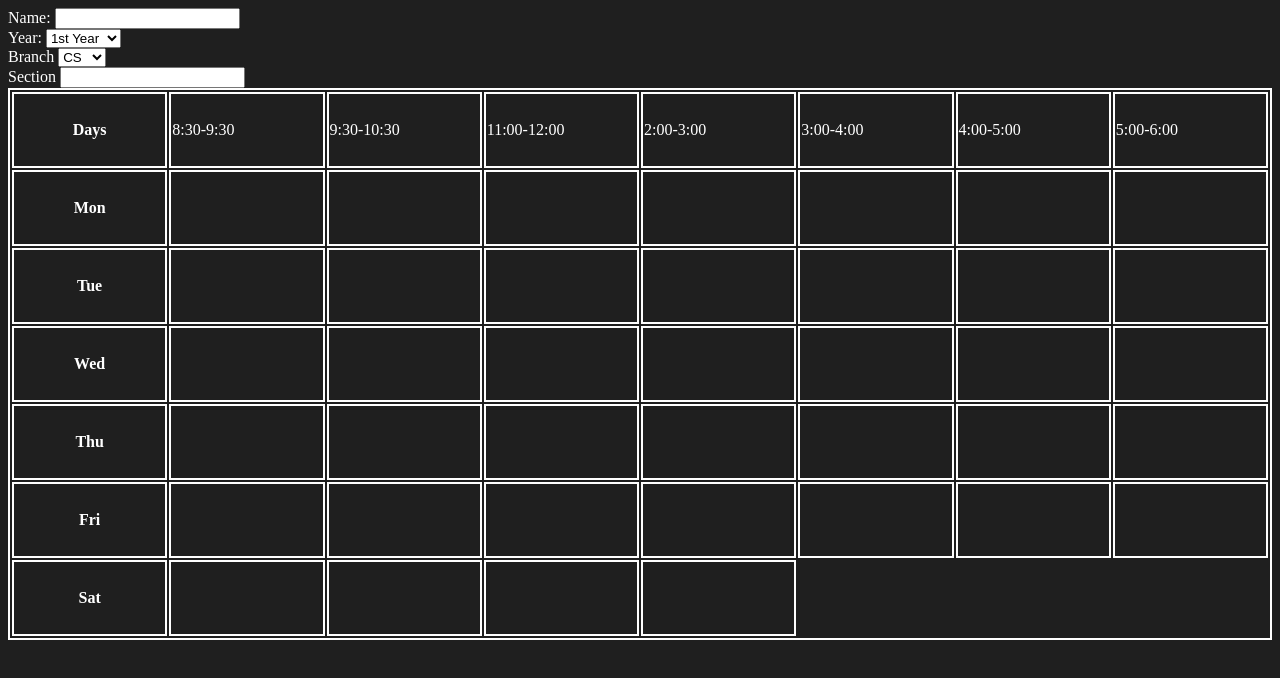
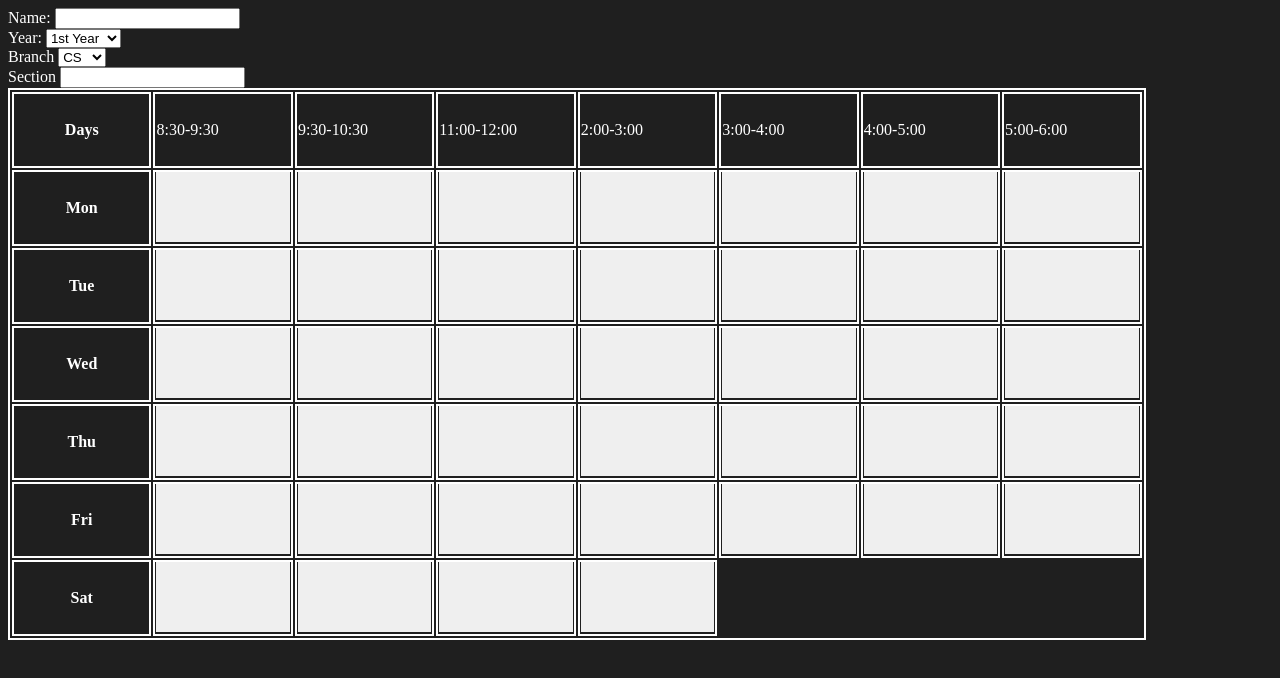
Before and after one commit to anujsjain11/Time-Table, a plain HTML site: page index.html in a window 1280 px wide. Drawn offline with Linux system fonts and the light colour scheme.

Commit message:
style:table button

```diff
--- a/index.css
+++ b/index.css
@@ -7,10 +7,20 @@ table ,tr ,th ,td {
     border: 2px solid white ;
 }
 table{
-    width: 100%;
+    width: 90%;
 }
 
 th,td{
     width: 12.5%;
     height: 70px ;
 }
+
+.cover-area{
+    width: 100%;
+    height: 100%;
+    border: none;
+}
+
+.cover-area:hover{
+    background-color: yellow;
+}
--- a/index.html
+++ b/index.html
@@ -40,60 +40,60 @@
                 </tr>
                 <tr >
                     <th>Mon</th>
-                    <td ></td>
-                    <td ></td>
-                    <td></td>
-                    <td></td>
-                    <td></td>
-                    <td></td>
-                    <td></td>
+                    <td><button class="cover-area"></button></td>
+                    <td><button class="cover-area"></button></td>
+                    <td><button class="cover-area"></button></td>
+                    <td><button class="cover-area"></button></td>
+                    <td><button class="cover-area"></button></td>
+                    <td><button class="cover-area"></button></td>
+                    <td><button class="cover-area"></button></td>
                 </tr>
                 <tr>
                     <th>Tue</th>
-                    <td></td>
-                    <td></td>
-                    <td></td>
-                    <td></td>
-                    <td></td>
-                    <td></td>
-                    <td></td>
+                    <td><button class="cover-area"></button></td>
+                    <td><button class="cover-area"></button></td>
+                    <td><button class="cover-area"></button></td>
+                    <td><button class="cover-area"></button></td>
+                    <td><button class="cover-area"></button></td>
+                    <td><button class="cover-area"></button></td>
+                    <td><button class="cover-area"></button></td>
                 </tr>
                 <tr>
                     <th>Wed</th>
-                    <td></td>
-                    <td></td>
-                    <td></td>
-                    <td></td>
-                    <td></td>
-                    <td></td>
-                    <td></td>
+                    <td><button class="cover-area"></button></td>
+                    <td><button class="cover-area"></button></td>
+                    <td><button class="cover-area"></button></td>
+                    <td><button class="cover-area"></button></td>
+                    <td><button class="cover-area"></button></td>
+                    <td><button class="cover-area"></button></td>
+                    <td><button class="cover-area"></button></td>
                 </tr>
                 <tr>
                     <th>Thu</th>
-                    <td></td>
-                    <td></td>
-                    <td></td>
-                    <td></td>
-                    <td></td>
-                    <td></td>
-                    <td></td>
+                    <td><button class="cover-area"></button></td>
+                    <td><button class="cover-area"></button></td>
+                    <td><button class="cover-area"></button></td>
+                    <td><button class="cover-area"></button></td>
+                    <td><button class="cover-area"></button></td>
+                    <td><button class="cover-area"></button></td>
+                    <td><button class="cover-area"></button></td>
                 </tr>
                 <tr>
                     <th>Fri</th>
-                    <td></td>
-                    <td></td>
-                    <td></td>
-                    <td></td>
-                    <td></td>
-                    <td></td>
-                    <td></td>
+                    <td><button class="cover-area"></button></td>
+                    <td><button class="cover-area"></button></td>
+                    <td><button class="cover-area"></button></td>
+                    <td><button class="cover-area"></button></td>
+                    <td><button class="cover-area"></button></td>
+                    <td><button class="cover-area"></button></td>
+                    <td><button class="cover-area"></button></td>
                 </tr>
                 <tr>
                     <th>Sat</th>
-                    <td></td>
-                    <td></td>
-                    <td></td>
-                    <td></td>
+                    <td><button class="cover-area"></button></td>
+                    <td><button class="cover-area"></button></td>
+                    <td><button class="cover-area"></button></td>
+                    <td><button class="cover-area"></button></td>
                 </tr>
             </table>
 
```
